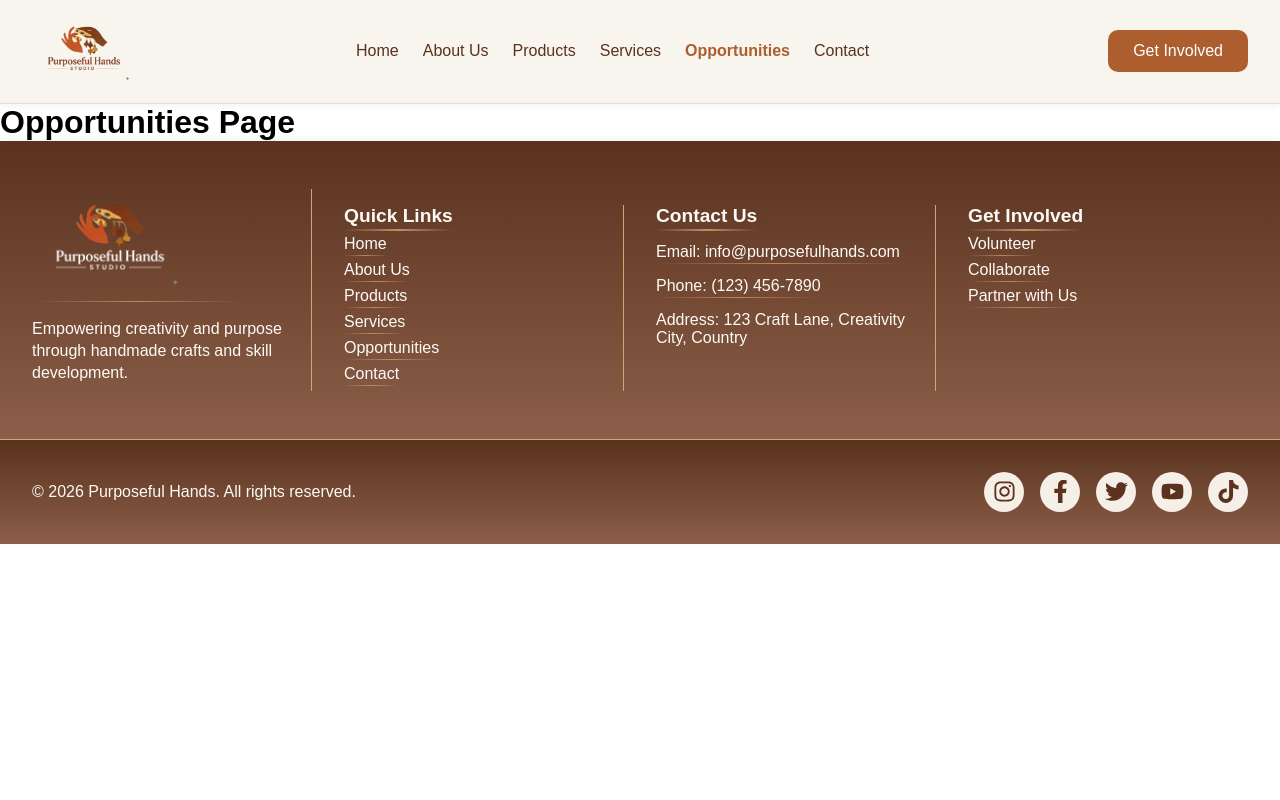
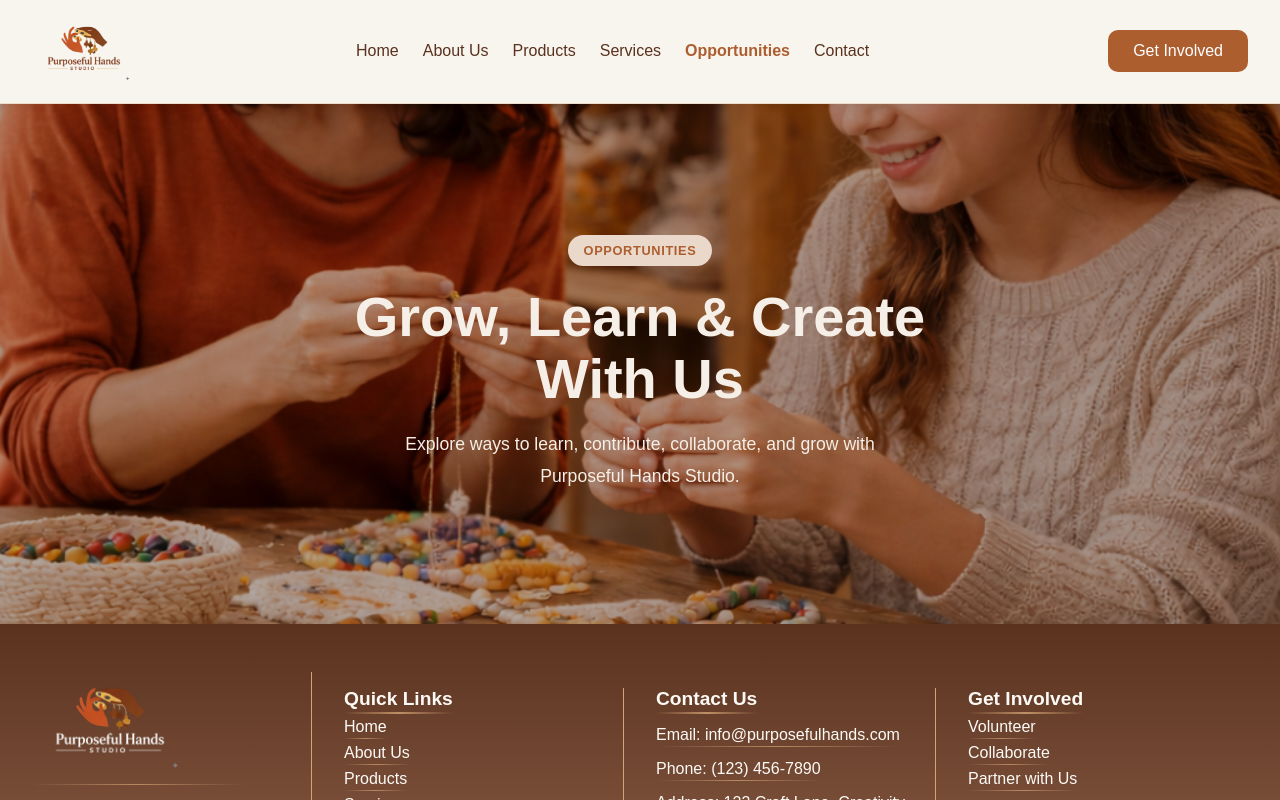
Before and after one commit to RuthAmoasi/purposeful-hands, a React (Vite) app: page /opportunities in a window 1280 px wide. Shown: the top 800 px of the page. Built offline with nearby package versions, Linux system fonts and the light colour scheme.

Commit message:
feat: add opportunities page hero section

```diff
--- /dev/null
+++ b/src/components/opportunities/OpportunitiesHero.css
@@ -0,0 +1,67 @@
+.opportunities-hero-section {
+  background-image:
+    linear-gradient(rgba(0, 0, 0, 0.3), rgba(0, 0, 0, 0.3)),
+    url("../../assets/opportunities/opportunities-hero-img.png");
+
+  background-size: cover;
+  background-position: center;
+  background-repeat: no-repeat;
+
+  min-height: 520px;
+
+  display: flex;
+  align-items: center;
+}
+
+.opportunities-hero-container {
+  display: flex;
+  align-items: center;
+  justify-content: center;
+}
+
+.opportunities-label {
+  display: inline-flex;
+  align-items: center;
+  padding: 8px 16px;
+  border-radius: 999px;
+  background: #ead8ca;
+  color: var(--primary-color);
+  letter-spacing: 0.05em;
+  font-size: 0.8rem;
+  font-weight: 700;
+  text-transform: uppercase;
+  margin-bottom: 20px;
+}
+
+.opportunities-hero-text {
+  max-width: 650px;
+  color: var(--background-color);
+  text-align: center;
+}
+
+.opportunities-hero-text h1 {
+  font-size: clamp(2.5rem, 5vw, 3.5rem);
+  line-height: 1.1;
+  margin-bottom: 20px;
+}
+
+.opportunities-hero-text p {
+  font-size: 1.1rem;
+  line-height: 1.8;
+  max-width: 550px;
+  margin-inline: auto;
+}
+
+@media (max-width: 768px) {
+  .opportunities-hero-container {
+    padding-block: 70px;
+  }
+
+  .opportunities-hero-text h1 {
+    font-size: 2.5rem;
+  }
+
+  .opportunities-hero-text p {
+    font-size: 1rem;
+  }
+}
--- /dev/null
+++ b/src/components/opportunities/OpportunitiesHero.jsx
@@ -0,0 +1,24 @@
+import "./OpportunitiesHero.css";
+
+function OpportunitiesHero() {
+  return (
+    <section className="opportunities-hero-section">
+      <div className="opportunities-hero-container container">
+        <div className="opportunities-hero-content">
+          <div className="opportunities-hero-text">
+            <span className="opportunities-label">OPPORTUNITIES</span>
+
+            <h1>Grow, Learn & Create With Us</h1>
+
+            <p>
+              Explore ways to learn, contribute, collaborate, and grow with
+              Purposeful Hands Studio.
+            </p>
+          </div>
+        </div>
+      </div>
+    </section>
+  );
+}
+
+export default OpportunitiesHero;
--- /dev/null
+++ b/src/pages/Opportunities.css
@@ -0,0 +1,5 @@
+.opportunities-page {
+  background-color: var(--background-color);
+  color: var(--text-color);
+  width: 100%;
+}
--- a/src/pages/Opportunities.jsx
+++ b/src/pages/Opportunities.jsx
@@ -1,5 +1,12 @@
-const Opportunities = () => {
-  return <h1>Opportunities Page</h1>;
-};
+import "./Opportunities.css";
+import OpportunitiesHero from "../components/opportunities/OpportunitiesHero";
 
-export default Opportunities;
+function Services() {
+  return (
+    <div className="opportunities-page">
+      <OpportunitiesHero />
+    </div>
+  );
+}
+
+export default Services;
```
Also changed, not shown: src/assets/opportunities/opportunities-hero-img.png (renamed from src/assets/home/about-image3.png).
